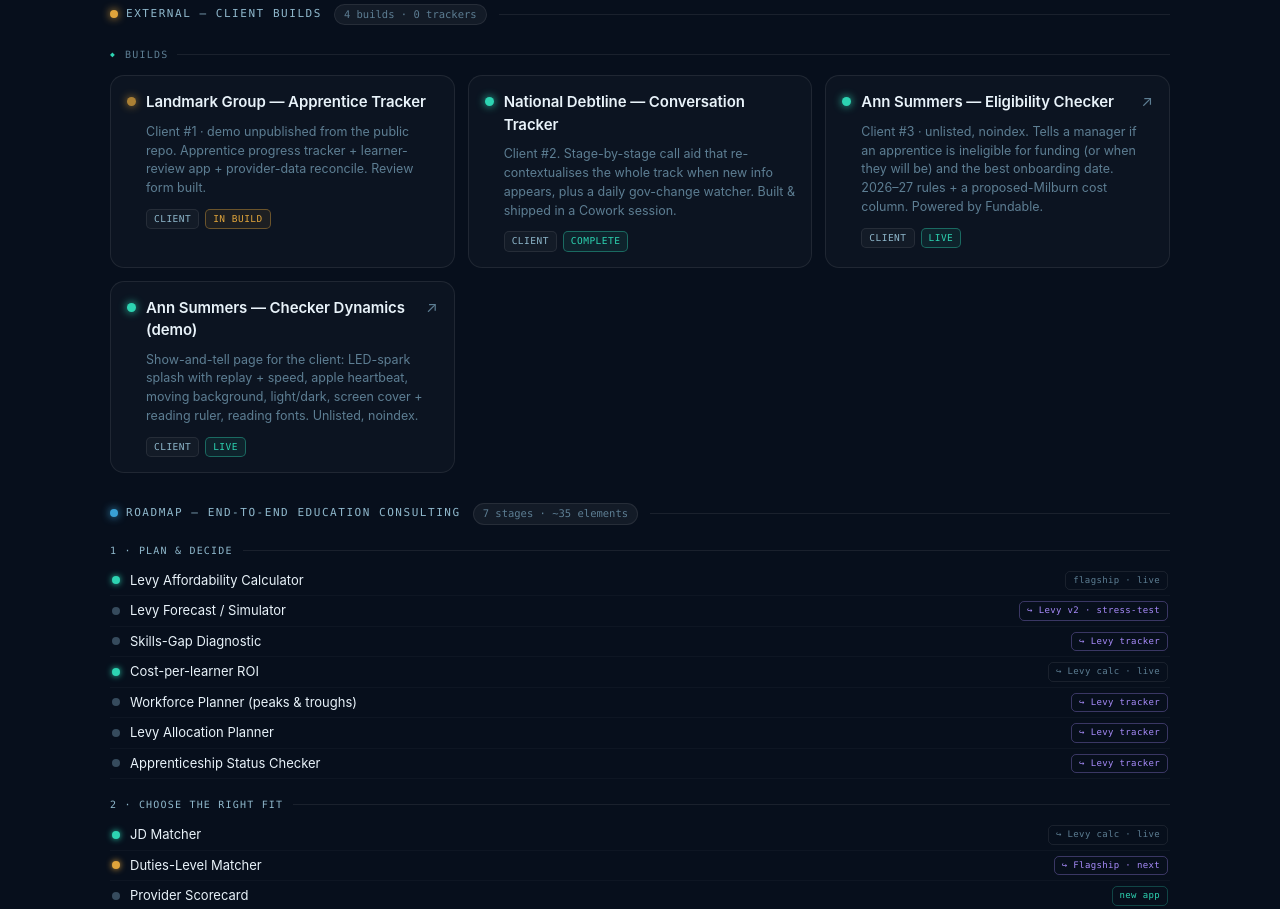
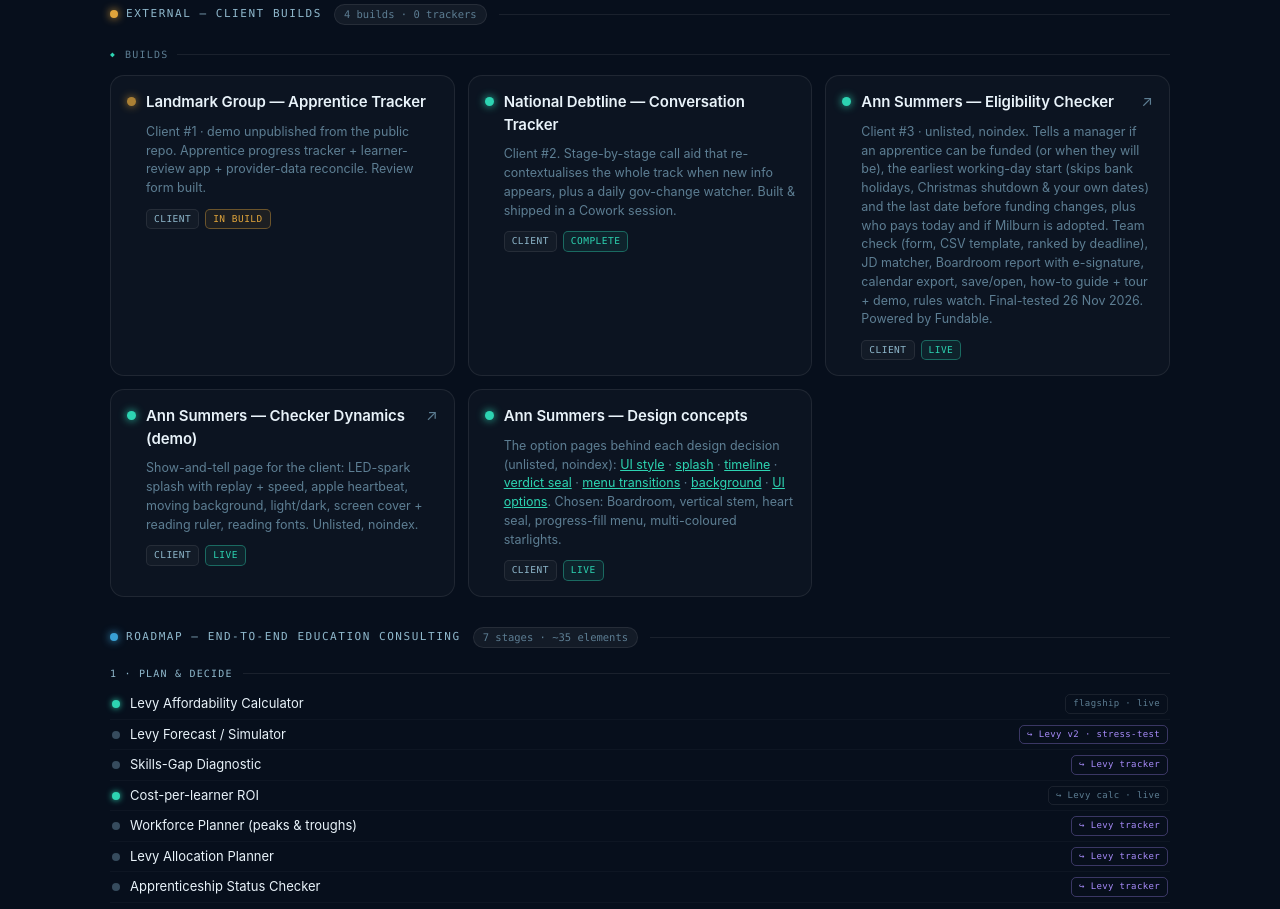
Before and after one commit to ACGroup21/Levy-Calculator, a plain HTML site: page hub-t7r4x2.html in a window 1280 px wide. Shown: the part 1540-2449 px from the top of the page. Drawn offline with Linux system fonts and the light colour scheme.

Commit message:
Build Hub: Ann Summers checker entry updated (final-tested feature set) + design concepts card
Co-Authored-By: Claude Opus 5.5 <noreply@anthropic.com>

```diff
--- a/hub-t7r4x2.html
+++ b/hub-t7r4x2.html
@@ -214,7 +214,7 @@
 
     <a class="card" href="https://acgroup21.github.io/Levy-Calculator/as-eligibility-r8v3k.html" target="_blank" rel="noopener">
       <div class="head"><span class="sdot live"></span><span class="name">Ann Summers — Eligibility Checker</span><span class="arrow">↗</span></div>
-      <div class="desc">Client #3 &middot; unlisted, noindex. Tells a manager if an apprentice is ineligible for funding (or when they will be) and the best onboarding date. 2026–27 rules + a proposed-Milburn cost column. Powered by Fundable.</div>
+      <div class="desc">Client #3 &middot; unlisted, noindex. Tells a manager if an apprentice can be funded (or when they will be), the earliest working-day start (skips bank holidays, Christmas shutdown &amp; your own dates) and the last date before funding changes, plus who pays today and if Milburn is adopted. Team check (form, CSV template, ranked by deadline), JD matcher, Boardroom report with e-signature, calendar export, save/open, how-to guide + tour + demo, rules watch. Final-tested 26 Nov 2026. Powered by Fundable.</div>
       <div class="meta"><span class="chip type">client</span><span class="chip st-live">live</span></div>
     </a>
 
@@ -223,6 +223,20 @@
       <div class="desc">Show-and-tell page for the client: LED-spark splash with replay + speed, apple heartbeat, moving background, light/dark, screen cover + reading ruler, reading fonts. Unlisted, noindex.</div>
       <div class="meta"><span class="chip type">client</span><span class="chip st-live">live</span></div>
     </a>
+
+    <div class="card">
+      <div class="head"><span class="sdot live"></span><span class="name">Ann Summers — Design concepts</span></div>
+      <div class="desc">The option pages behind each design decision (unlisted, noindex):
+        <a href="https://acgroup21.github.io/Levy-Calculator/as-ui-concept-r8v3k.html" target="_blank" rel="noopener" style="color:var(--teal)">UI style</a> &middot;
+        <a href="https://acgroup21.github.io/Levy-Calculator/as-splash-concept-r8v3k.html" target="_blank" rel="noopener" style="color:var(--teal)">splash</a> &middot;
+        <a href="https://acgroup21.github.io/Levy-Calculator/as-timeline-concept-r8v3k.html" target="_blank" rel="noopener" style="color:var(--teal)">timeline</a> &middot;
+        <a href="https://acgroup21.github.io/Levy-Calculator/as-verdict-concept-r8v3k.html" target="_blank" rel="noopener" style="color:var(--teal)">verdict seal</a> &middot;
+        <a href="https://acgroup21.github.io/Levy-Calculator/as-menu-concept-r8v3k.html" target="_blank" rel="noopener" style="color:var(--teal)">menu transitions</a> &middot;
+        <a href="https://acgroup21.github.io/Levy-Calculator/as-bg-concept-r8v3k.html" target="_blank" rel="noopener" style="color:var(--teal)">background</a> &middot;
+        <a href="https://acgroup21.github.io/Levy-Calculator/as-ui-options-r8v3k.html" target="_blank" rel="noopener" style="color:var(--teal)">UI options</a>.
+        Chosen: Boardroom, vertical stem, heart seal, progress-fill menu, multi-coloured starlights.</div>
+      <div class="meta"><span class="chip type">client</span><span class="chip st-live">live</span></div>
+    </div>
 
   </div>
 
@@ -293,8 +307,8 @@
     <b style="color:var(--purple)">↪ tag</b> = a queued element of an existing project · <b style="color:var(--teal)">new app</b> = standalone build.
     <b>Lanes:</b> Internal = AC's own products · External = paid client builds.
     <b>Builds</b> = things you ship · <b>Trackers</b> = the boards that monitor them.
-    <div class="recent" style="margin-top:15px;padding-top:13px;border-top:1px solid rgba(255,255,255,.08);font-size:12px;line-height:1.75;color:var(--text3)"><b style="color:var(--teal)">Recent · 25 Nov 2026</b> — <b>Ann Summers Eligibility Checker</b> live (client #3): funding eligibility + onboarding timing, verified against funding rules 2026–27 v3, with the Milburn Review shown as a proposed scenario. <b style="color:var(--teal)">26 Aug 2026</b> —<b>Levy Calculator:</b> Aug-2026 funding rules re-verified against gov.uk; the <b>10% levy top-up removed</b> (ended on new funds 1 Aug 2026) and co-investment now <b>age-tiered</b> (16&ndash;24 fully funded) &mdash; live &amp; verified. <b>Website (concepts):</b> methodology &ldquo;Show the Working&rdquo; page + Living Levy hero built.</div>
-    <div class="stamp" id="stamp">Updated 25 Nov 2026</div>
+    <div class="recent" style="margin-top:15px;padding-top:13px;border-top:1px solid rgba(255,255,255,.08);font-size:12px;line-height:1.75;color:var(--text3)"><b style="color:var(--teal)">Recent · 26 Nov 2026</b> — <b>Ann Summers Eligibility Checker</b> final-tested and live (client #3): working-day start dates, team check, e-signed Boardroom report, in-app guide, tour and demo; design concept pages linked. <b style="color:var(--teal)">25 Nov 2026</b> — Checker first live: funding eligibility + onboarding timing, verified against funding rules 2026–27 v3, with the Milburn Review shown as a proposed scenario. <b style="color:var(--teal)">26 Aug 2026</b> —<b>Levy Calculator:</b> Aug-2026 funding rules re-verified against gov.uk; the <b>10% levy top-up removed</b> (ended on new funds 1 Aug 2026) and co-investment now <b>age-tiered</b> (16&ndash;24 fully funded) &mdash; live &amp; verified. <b>Website (concepts):</b> methodology &ldquo;Show the Working&rdquo; page + Living Levy hero built.</div>
+    <div class="stamp" id="stamp">Updated 26 Nov 2026</div>
   </div>
 </div>
 
```
